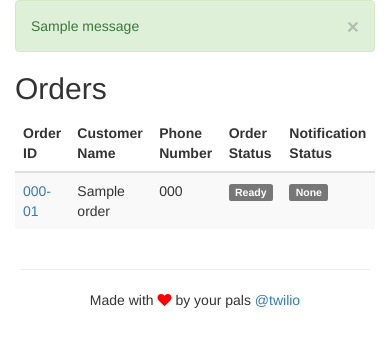
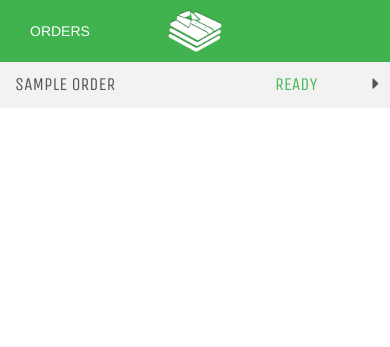
Before and after one commit to TwilioDevEd/eta-notifications-flask, a Flask app: template eta_notifications_flask/templates/index.html in a window 390 px wide. Shown: the top 347 px of the page. Run offline with Flask 2, Linux system fonts and the light colour scheme; the template is opened without the code that fills it: values that come from a table or form of the project are taken from there, others are empty; tables that the repository leaves empty hold one stand-in row (values such as "Sample post"); one stand-in notice (Sample message) is shown; some libraries are stand-ins or nearby versions.

Commit message:
update UI to be responsive

```diff
--- a/eta_notifications_flask/static/css/main.css
+++ b/eta_notifications_flask/static/css/main.css
@@ -1,14 +1,3 @@
-footer {
-  border-top:1px solid #eee;
-  padding:20px;
-  margin:20px;
-  text-align:center;
-}
-
-footer i {
-  color:red;
-}
-
 .top-buffer {
   margin-top:20px;
 }
@@ -16,3 +5,140 @@ footer i {
 .full-width {
     width: 100%;
 }
+
+.no-padding {
+    padding-right: 0;
+    padding-left: 0;
+}
+
+.full-screen-home {
+    position: absolute;
+    top: 0;
+    left: 0;
+    padding:0;
+    margin:0;
+    height: 100%;
+    width:100%;
+    background-color: #40B34F;
+}
+
+.list-special .list-group-item:first-child {
+  border-top-right-radius: 0px;
+  border-top-left-radius: 0px;
+}
+
+.list-special .list-group-item:last-child {
+  border-bottom-right-radius: 0px;
+  border-bottom-left-radius: 0px;
+}
+
+.list-special-item {
+    margin-bottom: 2px;
+    border: 0;
+    background-color: #F2F2F2;
+    font-size: large;
+    font-family: 'Unica One', cursive;
+}
+
+.index-status {
+    color: #4AB759;
+}
+
+#icon-row {
+    margin-top: 17vh;
+}
+
+#home-icon {
+    height: 18vh;
+}
+
+#view-orders-row {
+    margin-top: 20vh;
+    color: #40B34F;
+}
+
+.show-button-row {
+    margin-top: 5vh;
+}
+
+#view-orders-button {
+    background-color:white;
+    color:#40B34F;
+    width:80%;
+    padding: 15px;
+    font-size: 5vh;
+    border-radius: 20px;
+    font-family: 'Unica One', cursive;
+}
+
+.show-button {
+    background-color:#4AB34F;
+    color:white;
+    width:80%;
+    padding: 15px;
+    font-size: 5vh;
+    border-radius: 20px;
+    font-family: 'Unica One', cursive;
+}
+
+#order-index-header {
+    padding-top: 10px;
+    padding-bottom: 10px;
+    color: white;
+    background-color: #40B34F;
+}
+
+.order-index-title {
+    line-height: 5vh;
+    padding-left: 15px;
+    color: white;
+}
+
+#order-index-icon {
+    height:5vh;
+}
+
+#house-image {
+    background-image: url("/static/img/eta-brooklyn.jpg");
+    background-position: top left;
+    background-size: 125%;
+    height: 25vh;
+    padding-left: 1.5vw;
+    color: white;
+    font-family: 'Unica One', cursive;
+    font-size: 5vh;
+}
+
+#location-image {
+    background-image: url("/static/img/map.png");
+    background-position: center;
+    background-size: 125%;
+    height: 25vh;
+}
+
+#show-info-row {
+    padding: 10px;
+    color: #A4A6AC;
+    background-color: #2A2627;
+}
+
+#show-number-row {
+    padding: 5px;
+    color: white;
+    background-color: #2A2627;
+}
+
+#show-number {
+    color: white;
+    text-align: right;
+    padding-right: 30px;
+}
+
+#customer-name-p {
+    position: absolute;
+    bottom: 5px;
+    left: 10px;
+    width: 65%;
+    margin: 0;
+    line-height: 5vh;
+}
--- a/eta_notifications_flask/templates/common/_notification_status.html
+++ /dev/null
@@ -1,13 +0,0 @@
-{% macro render_notification_status(status) %}
-{% if status == 'None' %}
-    <span class="label label-default">
-{% elif status == 'Queued' %}
-    <span class="label label-warning">
-{% elif status == 'sent' %}
-    <span class="label label-info">
-{% else %}
-    <span class="label label-success">
-{% endif %}
-    {{ status }}
-</span>
-{% endmacro %}
--- a/eta_notifications_flask/templates/common/_status.html
+++ /dev/null
@@ -1,11 +0,0 @@
-{% macro render_status(status) %}
-{% if status == 'Ready' %}
-    <span class="label label-default">
-{% elif status == 'Shipped' %}
-    <span class="label label-info">
-{% else %}
-    <span class="label label-success">
-{% endif %}
-    {{ status }}
-</span>
-{% endmacro %}
--- a/eta_notifications_flask/templates/index.html
+++ b/eta_notifications_flask/templates/index.html
@@ -1,44 +1,35 @@
 {% extends "layout.html" %}
 
-{% from "common/_status.html" import render_status %}
-{% from "common/_notification_status.html" import render_notification_status %}
 {% block content %}
-<div class="container">
-    {% with messages = get_flashed_messages() %}
-        {% if messages %}
-            <div class="alert alert-success" role="alert">
-                <button type="button" class="close" data-dismiss="alert" aria-label="Close">
-                    <span aria-hidden="true">&times;</span>
-                </button>
-                {% for message in messages %}
-                    {{ message }} </br>
+<div class="container-fluid">
+    <div class="row" id="order-index-header">
+        <div class="col-md-1 col-xs-1">
+            <span class="order-index-title">ORDERS</span>
+        </div>
+        <div class="col-md-10 col-xs-10 text-center">
+            <img id="order-index-icon" src="/static/img/small-logo.png"/>
+        </div>
+    </div>
+    <div class=row>
+        <div class="col-xs-12 no-padding">
+            <div class="list-group list-special">
+                {% for order in orders %}
+                    <a href="{{ url_for('order_show', order_id=order.id) }}" class="list-group-item list-special-item">
+                        <div class="row">
+                            <div class="col-xs-8 text-uppercase">
+                                {{ order.customer_name }}
+                            </div>
+                            <div class="col-xs-3 index-status text-uppercase">
+                                {{ order.status }}
+                            </div>
+                            <div class="col-xs-1">
+                                <i class="fa fa-caret-right"></i>
+                            </div>
+                        </div>
+                    </a>
                 {% endfor %}
             </div>
-        {% endif %}
-    {% endwith %}
-    <h2>Orders</h2>
-    <table class="table table-striped table-hover">
-        <thead>
-            <tr>
-                <th>Order ID</th>
-                <th>Customer Name</th>
-                <th>Phone Number</th>
-                <th>Order Status</th>
-                <th>Notification Status</th>
-
-            </tr>
-        </thead>
-        <tbody>
-            {% for order in orders %}
-                <tr>
-                    <td><a href="{{ url_for('order_show', order_id=order.id) }}">000-0{{ order.id }}</a></td>
-                    <td>{{ order.customer_name }}</td>
-                    <td>{{ order.customer_phone_number }}</td>
-                    <td>{{ render_status(order.status) }}</td>
-                    <td>{{ render_notification_status(order.notification_status) }}</td>
-                </tr>
-            {% endfor %}
-        </tbody>
-    </table>
+        </div>
+    <div>
 </div>
 {% endblock %}
--- a/eta_notifications_flask/templates/layout.html
+++ b/eta_notifications_flask/templates/layout.html
@@ -7,18 +7,15 @@
     <link rel="shortcut icon" href="{{ url_for('static', filename='favicon.ico') }}">
     <!-- CSS -->
     <link rel="stylesheet"
-    href="//maxcdn.bootstrapcdn.com/bootstrap/3.3.6/css/bootstrap.min.css">
+          href="//maxcdn.bootstrapcdn.com/bootstrap/3.3.6/css/bootstrap.min.css">
     <link rel="stylesheet"
-    href="//maxcdn.bootstrapcdn.com/font-awesome/4.5.0/css/font-awesome.min.css">
+          href="//maxcdn.bootstrapcdn.com/font-awesome/4.5.0/css/font-awesome.min.css">
+    <link href='https://fonts.googleapis.com/css?family=Unica+One' rel='stylesheet' type='text/css'>
     <link rel="stylesheet" href="/static/css/main.css">
 </head>
 <body>
     {% block content %}
     {% endblock %}
-    <footer>
-        Made with <i class="fa fa-heart"></i> by your pals
-        <a href="http://www.twilio.com">@twilio</a>
-    </footer>
     <!-- JavaScript -->
     <script src="//code.jquery.com/jquery-2.2.0.min.js"></script>
     <script src="//maxcdn.bootstrapcdn.com/bootstrap/3.3.6/js/bootstrap.min.js"></script>
--- a/eta_notifications_flask/views.py
+++ b/eta_notifications_flask/views.py
@@ -15,6 +15,10 @@ def _send_sms_notification(to, message_body, callback_url):
                            status_callback=callback_url)
 
 @app.route('/')
+def home():
+    return render_template('home.html')
+
+@app.route('/orders')
 def order_index():
     orders = Order.query.all()
 
```
Also changed, not shown: eta_notifications_flask/templates/home.html (added, +18 -0 lines), eta_notifications_flask/templates/show.html (+39 -23 lines), eta_notifications_flask/static/img/eta-brooklyn.jpg (added), eta_notifications_flask/static/img/laundry-logo.png (added), eta_notifications_flask/static/img/map.png (added), eta_notifications_flask/static/img/small-logo.png (added).
